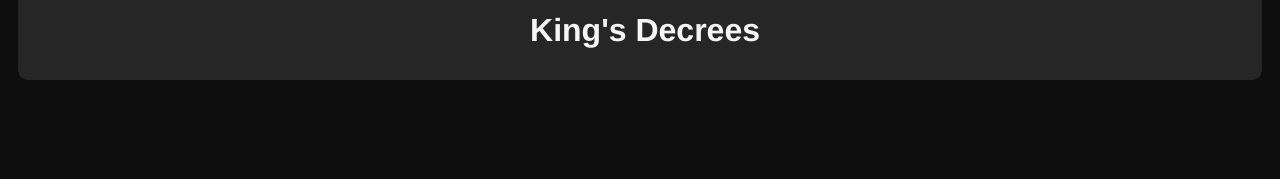
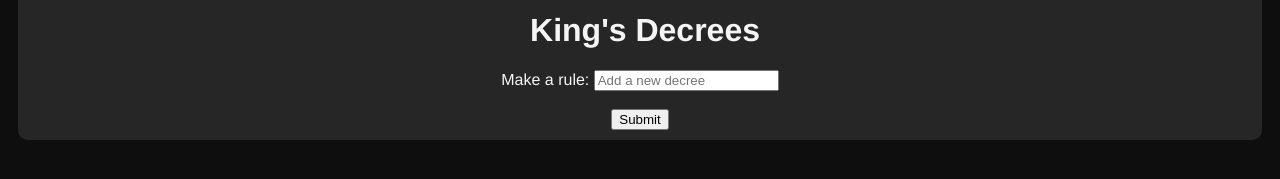
Before and after one commit to aw-coding/Vue-Drinking-Game-App, a Vue app in the folder kings_cup/client/: page / in a window 1280 px wide. Shown: the part 207-386 px from the top of the page. Built offline with nearby package versions, Linux system fonts and the light colour scheme; no server answers.

Commit message:
abandoned

```diff
--- a/kings_cup/client/src/components/KingRules.vue
+++ b/kings_cup/client/src/components/KingRules.vue
@@ -1,13 +1,21 @@
 <template>
     <div id="king-rules">
     <h1>King's Decrees</h1>
+        <form>
+            <label for="rule-name">Make a rule: </label>
+            <input type="text" id="rule-name" name="rule-name" placeholder="Add a new decree"><br><br>
+            <input type="submit" value="Submit">
+        </form>
 
     </div>
 </template>
 
 <script>
 export default {
-    name: 'king-rules'
+    name: 'king-rules',
+    data() {
+        rules: []
+    }
 
 }
 </script>
```
Also changed, not shown: 1 other file (tests, documents, lock files or other folders).
